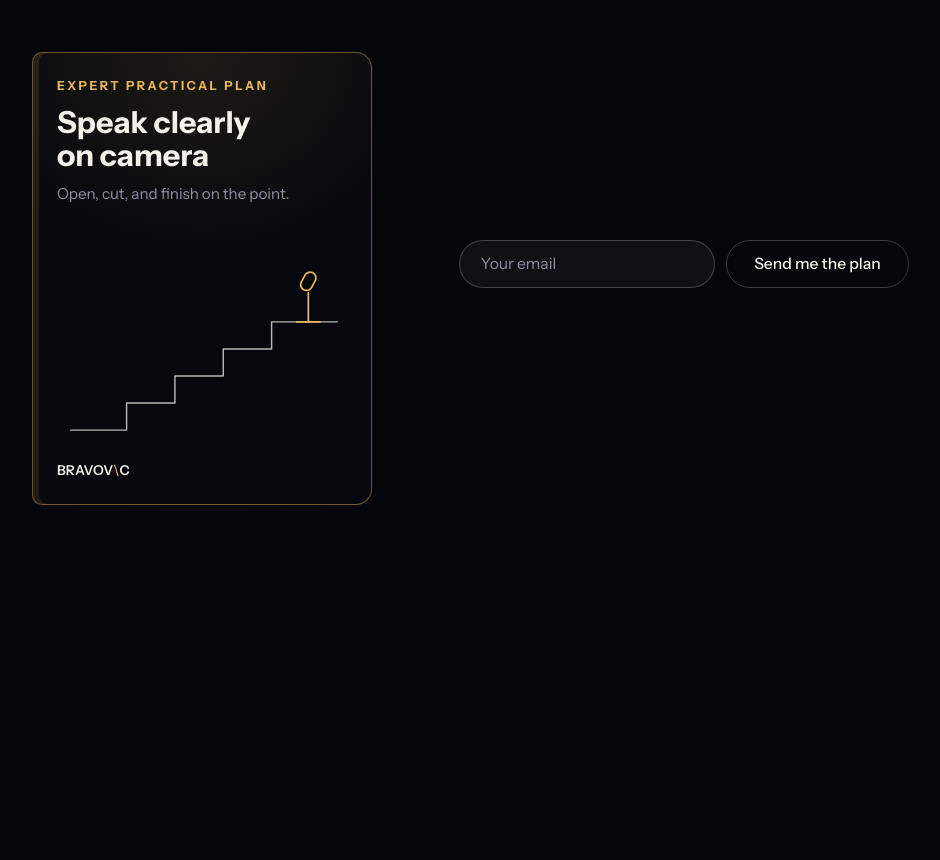
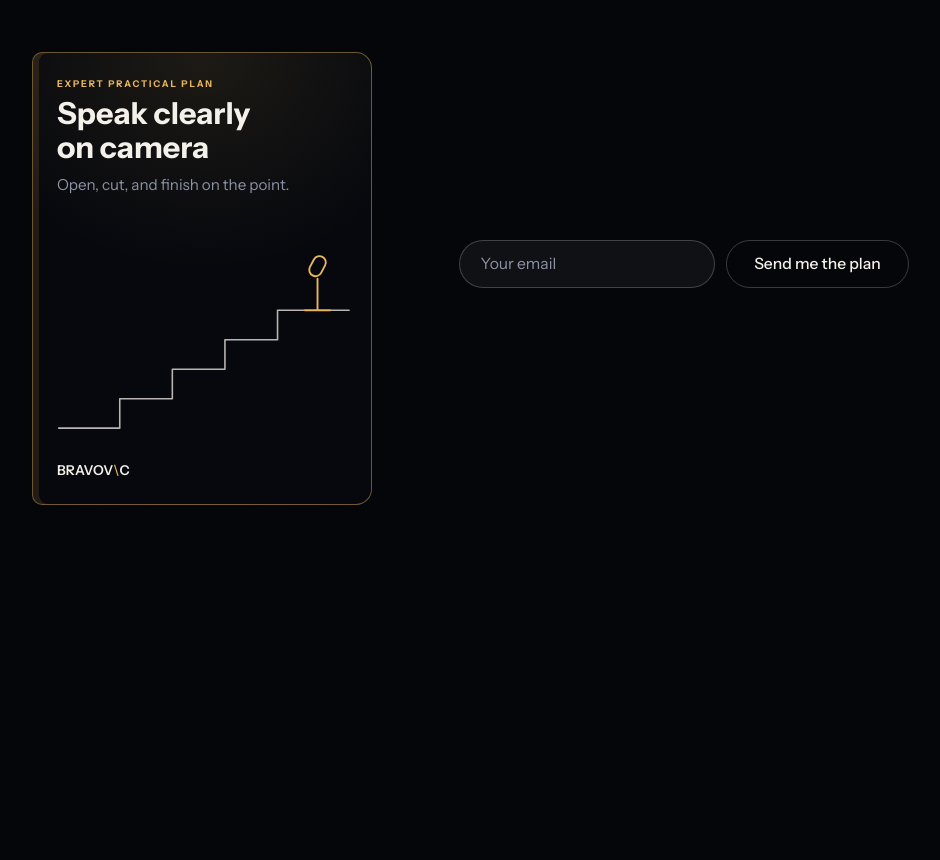
Before and after one commit to ViktorBravovik/bravovic, a plain HTML site: page index.html in a window 1280 px wide. Shown: the part 1818-2678 px from the top of the page, without its empty margins (159-1099 px from the left). Drawn offline with Linux system fonts and the light colour scheme.

Commit message:
Refine the book cover's proportions
Shrink the eyebrow label, pull the headline closer to the top, and
let the step illustration bleed a bit wider than the text column,
opening up more breathing room before it.

Co-Authored-By: Claude Sonnet 5 <noreply@anthropic.com>

```diff
--- a/index.html
+++ b/index.html
@@ -327,7 +327,7 @@ h2{
 }
 .cover:focus-visible{ outline:2px solid var(--accent); outline-offset:4px; }
 .cover-top{
-  font-size:0.78rem;
+  font-size:0.58rem;
   font-weight:700;
   letter-spacing:0.2em;
   text-transform:uppercase;
@@ -335,7 +335,7 @@ h2{
 }
 /* the title and its line fold away and the next plan's unfold */
 .cover-words{
-  margin-top:0.8rem;
+  margin-top:0.5rem;
   min-height:6.6rem;
   display:flex;
   flex-direction:column;
@@ -357,7 +357,7 @@ h2{
   text-wrap:balance;
   color:var(--muted);
 }
-.cover-art{ width:100%; margin-top:auto; }
+.cover-art{ width:calc(100% + 1.6rem); margin:auto -0.8rem 0; }
 .cover-art .steps{ stroke:rgba(244,241,234,0.75); stroke-width:1.5; }
 .cover-art .mic{ stroke:var(--accent); stroke-width:1.8; }
 .cover-foot{
```
